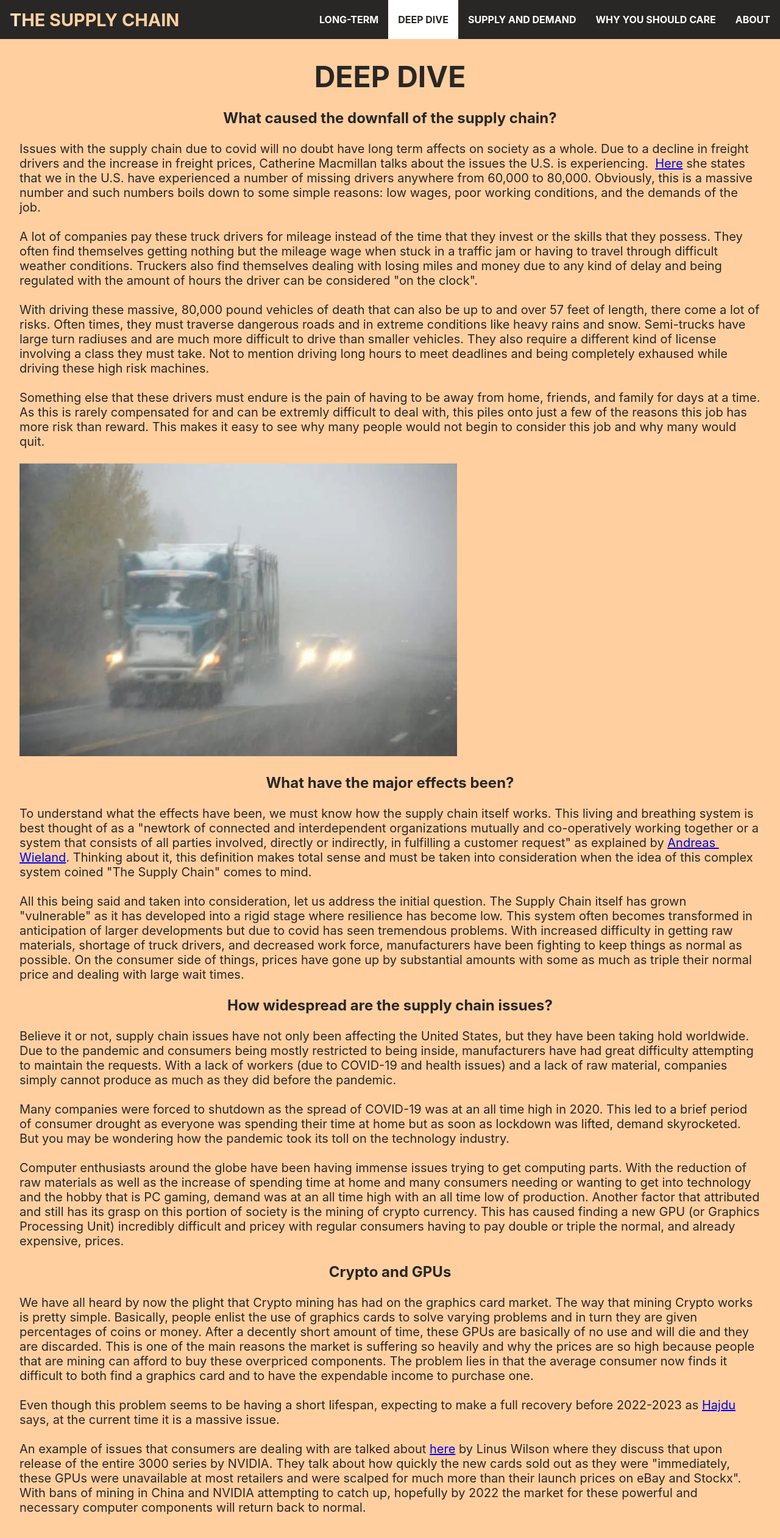
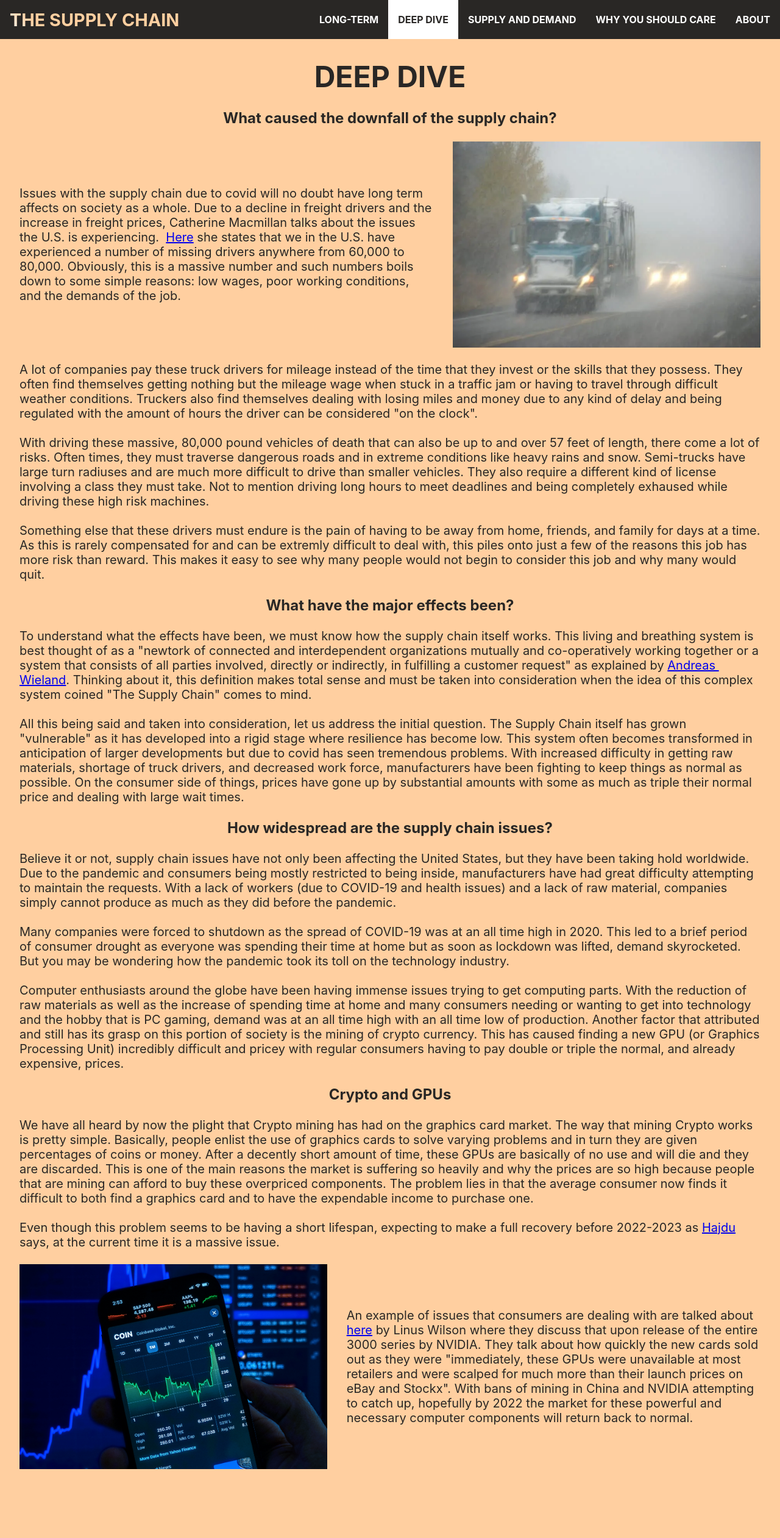
Before and after one commit to LoganQualk/supply-chain, a React (Create React App) app: page /DeepDive in a window 1280 px wide. Shown: the top 2522 px of the page at 61% size. After the commit the page ends 2465 px from the top, so only its background shows below. Built offline with nearby package versions, Linux system fonts and the light colour scheme.

Commit message:
added some more pictures

```diff
--- a/src/About.js
+++ b/src/About.js
@@ -1,9 +1,3 @@
-import image1 from './Content/what-is-supply-chain-management.png';
-import image2 from './Content/Truck-Driving-in-Storm.jpg';
-import image3 from './Content/trucker.jpg';
-import image4 from './Content/coronavirus-2.jpg';
-import image5 from './Content/CPU.jpg';
-
 const About = () => {
     return (
         <div className="content">
@@ -38,6 +32,8 @@ const About = () => {
             <a href="https://unsplash.com/photos/gKo1LhXErak">https://unsplash.com/photos/gKo1LhXErak</a>
             <a href="https://unsplash.com/">https://unsplash.com/</a>
             <a href="https://unsplash.com/s/photos/cpu">https://unsplash.com/s/photos/cpu</a>
+            <a href="https://unsplash.com/photos/9opiHRPIvR0">https://unsplash.com/photos/9opiHRPIvR0</a>
+            <a href="https://unsplash.com/photos/JKT_bM_iQxs">https://unsplash.com/photos/JKT_bM_iQxs</a>
         </div>
      );
 }
--- a/src/DeepDive.js
+++ b/src/DeepDive.js
@@ -1,38 +1,39 @@
 import image1 from "./Content/Truck-Driving-in-Storm.jpg";
+import image2 from "./Content/crypto.jpg";
 
 const DeepDive = () => {
     return (
         <div className="content">
             <h1>Deep Dive</h1>
             <h3>What caused the downfall of the supply chain?</h3>
-            <p className="centerText">
+            <div className="imageContentLeft">
+                <p>
                     Issues with the supply chain due to covid will no doubt have long term affects on society as a whole.
                     Due to a decline in freight drivers and the increase in freight prices, Catherine Macmillan talks about the issues the U.S. is
                     experiencing.  <a href="https://www.smart-trucking.com/truck-driver-shortage/">Here</a> she states that we in the U.S. have experienced a number of missing drivers anywhere from 60,000 to 80,000.
                     Obviously, this is a massive number and such numbers boils down to some simple reasons: low wages, poor working conditions, and the demands of the job.
-                <br />
-                <br />
+
+                </p>
+                <img src={image1} alt="Semi-Truck driving through heavy rain" />
+            </div>
+            <p>
                 A lot of companies pay these truck drivers for mileage instead of the time that they invest or the skills that they possess.
                 They often find themselves getting nothing but the mileage wage when stuck in a traffic jam or having to travel through difficult weather conditions.
                 Truckers also find themselves dealing with losing miles and money due to any kind of delay and being regulated with the amount of hours the driver can be considered "on the clock".
-                <br />
-                <br />
+            </p>
+            <p>
                 With driving these massive, 80,000 pound vehicles of death that can also be up to and over 57 feet of length, there come a lot of risks.
                 Often times, they must traverse dangerous roads and in extreme conditions like heavy rains and snow.
                 Semi-trucks have large turn radiuses and are much more difficult to drive than smaller vehicles.
                 They also require a different kind of license involving a class they must take.
                 Not to mention driving long hours to meet deadlines and being completely exhaused while driving these high risk machines.
-                <br />
-                <br />
+            </p>
+            <p>
                 Something else that these drivers must endure is the pain of having to be away from home, friends, and family for days at a time.
                 As this is rarely compensated for and can be extremly difficult to deal with, this piles onto just a few of the reasons this job has more risk than reward.
                 This makes it easy to see why many people would not begin to consider this job and why many would quit.
-                <br />
-                <br />
-                <div>
-                    <img src={image1} alt="Semi-Truck driving through heavy rain" />
-                </div>
             </p>
+
             <h3>What have the major effects been?</h3>
             <p>
                 To understand what the effects have been, we must know how the supply chain itself works.
@@ -77,12 +78,15 @@ const DeepDive = () => {
             <p>
                 Even though this problem seems to be having a short lifespan, expecting to make a full recovery before 2022-2023 as <a href="https://www.theseus.fi/bitstream/handle/10024/503619/Hajdu_Nandor.pdf?sequence=2">Hajdu</a> says, at the current time it is a massive issue.
             </p>
+            <div className="imageContentRight">
+                <img src={image2} alt="" />
                 <p>
                     An example of issues that consumers are dealing with are talked about <a href="https://papers.ssrn.com/sol3/papers.cfm?abstract_id=3922181">here</a> by Linus Wilson where they discuss that upon release of the entire 3000 series by NVIDIA.
                     They talk about how quickly the new cards sold out as they were "immediately, these GPUs were unavailable at most retailers and were scalped for much more than their launch prices on eBay and Stockx".
                     With bans of mining in China and NVIDIA attempting to catch up, hopefully by 2022 the market for these powerful and necessary computer components will return back to normal.
                 </p>
             </div>
+        </div>
     );
 }
 
--- a/src/WhyYouShouldCare.js
+++ b/src/WhyYouShouldCare.js
@@ -1,3 +1,5 @@
+import image1 from "./Content/cute doggo.jpg";
+
 const WhyYouShouldCare = () => {
     return (
         <div className="content">
@@ -9,12 +11,15 @@ const WhyYouShouldCare = () => {
                 Issues with it have also affected other facets of society.
                 There have been increases in delivery time for almost all products and an increase in cost.
             </p>
+            <div className="imageContentRight">
+                <img src={image1} alt="Cute small white dog in a red sweater sitting by the fireplace" />
                 <p>
                     All products have greatly reduced in their availability.
                     Toiler paper, technology, and even cute sweaters and hats for your pet dogs (y'know because tis the holiday season and they deserve to be festive too).
                     These products have all felt the shift in the supply chain as they have increased in not only price but also scarcity.
                     The issues that we currently face with the supply chain can effect the future of consumerism, chaning how we shop for and receive itmes for the forseeable future.
                 </p>
+            </div>
             <p>
                 With the current standing of the supply chain, the general population is struggling.
                 Companies are forced to cut down on how many employees they are capable of having due to health restrictions but also because the amount of reduced materials.
```
Also changed, not shown: src/Content/crypto.jpg (added), src/Content/cute doggo.jpg (added). Lines whose indentation alone changed are shown as unchanged.
